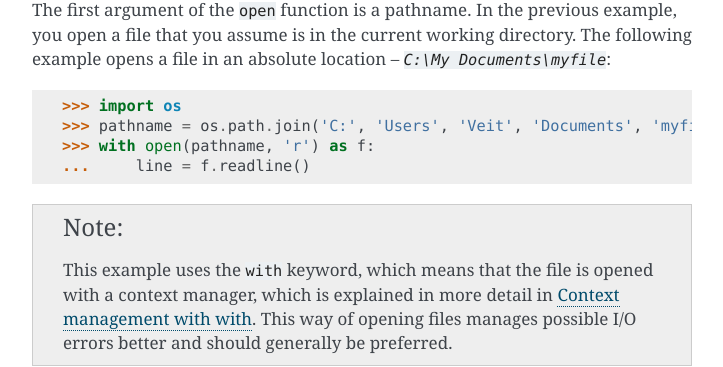
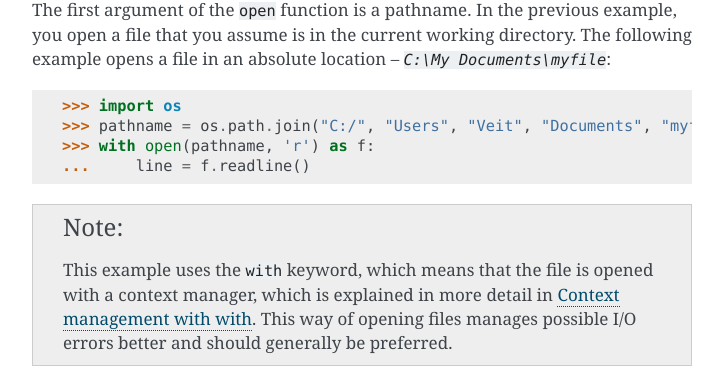
Before and after one commit to veit/python-basics-tutorial, a Sphinx documentation site: the page built from docs/types/files.rst, in a window 1280 px wide and 900 px high, scrolled down 428 px. Shown: the part 143-510 px from the top of the window, without its empty margins (388-1111 px from the left). Built offline with Sphinx 7.4.7, drawn with Linux system fonts in a browser that asks for light colours; pages that are not in the unit, such as notebooks, are missing from menus.

```diff
--- a/docs/types/files.rst
+++ b/docs/types/files.rst
@@ -31,7 +31,7 @@ Documents\\myfile}`:
 .. code-block:: python
 
     >>> import os
-    >>> pathname = os.path.join('C:', 'Users', 'Veit', 'Documents', 'myfile.txt')
+    >>> pathname = os.path.join("C:/", "Users", "Veit", "Documents", "myfile.txt")
     >>> with open(pathname, 'r') as f:
     ...     line = f.readline()
 
```
